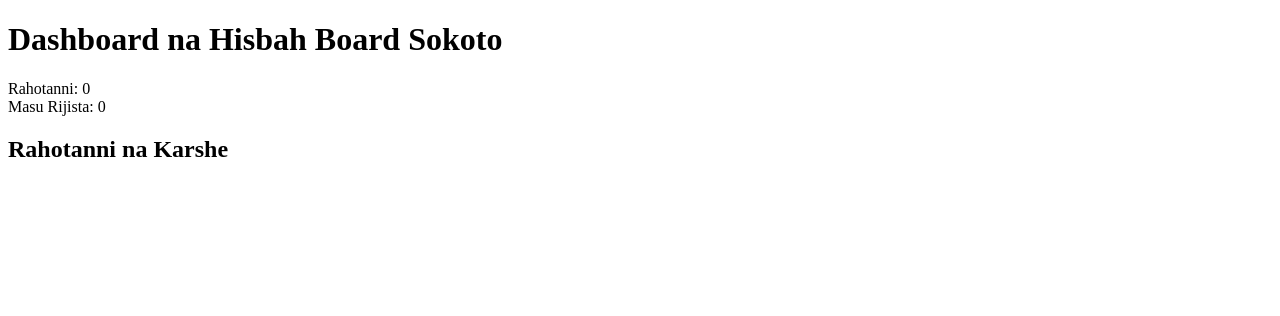
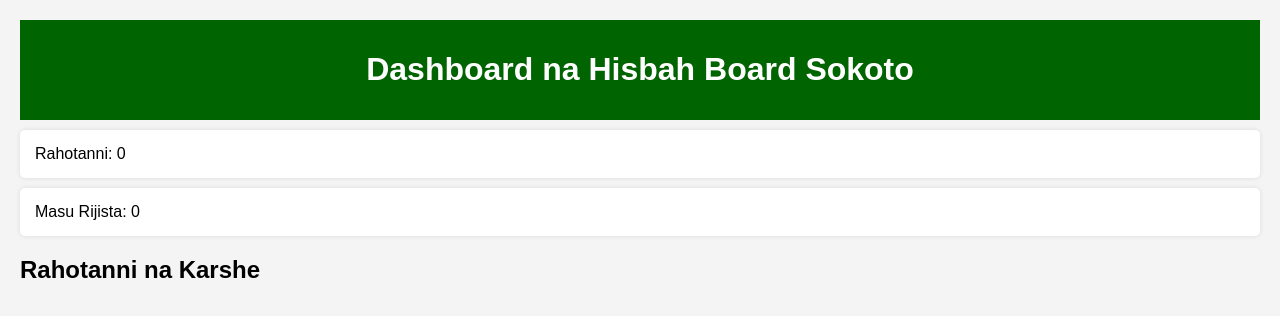
Before and after one commit to abdulrazakumar215-alt/hisbah-board-sokoto-dashboard, a plain HTML site: page src/index.html in a window 1280 px wide. Drawn offline with Linux system fonts and the light colour scheme.

Commit message:
Update style.css

```diff
--- a/src/style.css
+++ b/src/style.css
@@ -1,14 +1,26 @@
-hisbah-board-sokoto-dashboard/
-├── README.md
-├── LICENSE
-├── .github/
-│   └── workflows/
-│       └── ci.yml
-─ src/
-│   ├── index.html
-│   ├── style.css
-│   └── dashboard.js
-├── forms/
-│   └── registration-form.html
-├── assets/
-│   └── logo.png (saka hoton logo daga wayarka)
+body {
+  font-family: Arial, sans-serif;
+  background-color: #f4f4f4;
+  margin: 0;
+  padding: 20px;
+}
+
+header {
+  background-color: #006400;
+  color: white;
+  padding: 10px;
+  text-align: center;
+}
+
+.card {
+  background-color: white;
+  padding: 15px;
+  margin: 10px 0;
+  border-radius: 5px;
+  box-shadow: 0 0 5px rgba(0,0,0,0.1);
+}
+
+#recentReports ul {
+  list-style: none;
+  padding: 0;
+  }
```
